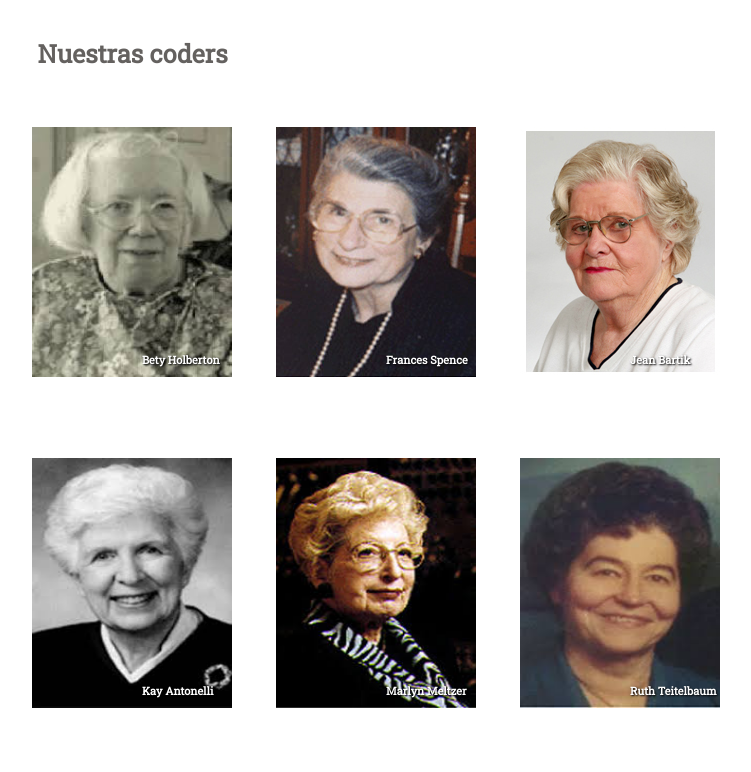
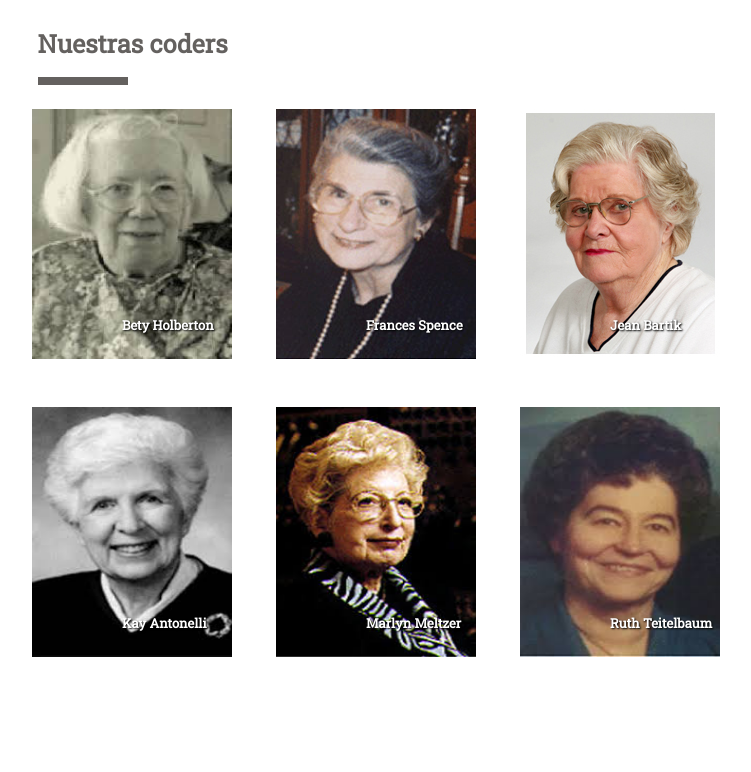
Before and after one commit to aurorex/nuestras-coders, a plain HTML site: page index.html in a window 1280 px wide. Shown: the whole page, without its empty margins (52-803 px from the left). Drawn offline with Linux system fonts and the light colour scheme.

Commit message:
agregando archivo README,nuevos estilos en css

```diff
--- a/css/main.css
+++ b/css/main.css
@@ -1,45 +1,52 @@
 body{
-  box-sizing: border-box;
-  margin: 0;
-  padding:0;
+  box-sizing: border-box;/*modificar las propiedades por defecto del elemento bloque body*/
+  margin: 0;/*eliminamos margen*/
+  padding:0;/*eliminamos padding*/
 }
 
 
-h1{
-  font-size:25px ;
-  font-family:'Roboto Slab', serif ;
-  color:#64615F;
-  padding: 20px;
+h1{/*agregamos estilos anuestra etiqueta h1*/
+  font-size:25px ;/*tamaño de letra*/
+  font-family:'Roboto Slab', serif ;/*tipo de familia del texto*/
+  color:#64615F;/*tonalidad de color purpura oscuro*/
+  padding-top: 10px;
   padding-left: 7%;
+}
+.box{/*selector clase*/
+  width: 90px;
+  height: 8px;
+  margin-left:7%;
+  margin-bottom: 20px;
+  background: #64615F;
 }
 
 main{
   margin-left:5%;
-  overflow-x: scroll;
   width:73%;
 
 }
 
 div{
-  display: inline-block;
+  display: inline-block;/*le indicamos que se comporte como un elemento de linea sin dejar de ser elemento de bloque*/
 
 }
 
 img{
-  position: relative;
-  width:200px;
-  height:250px;
-  padding:20px ;
+  width:200px;/*ancho de la imagen*/
+  height:250px;/*altura de la imagen*/
+  padding-left: 20px ;/*damos una misma cantida de pixeles al padding en ambos lados para poder centrar las imagenes y crear una separacion analoga entre ellas*/
+  padding-right: 20PX;
+  padding-bottom: 0;/*eliminamos el padding inferior*/
 
 }
 
 p{
-  position: relative;
-  bottom:60px;
-  left: 130px;
-  font-size: 11px;
-  font-family:'Roboto Slab', serif ;
-  text-shadow: 1px 1px 2px #000;
-  color: #fff;
+  position: relative;/*posicion relativa para poder cambiar de posicion fnal al elemento*/
+  bottom:60px;/*espacio dejado en la parte inferior*/
+  left: 110px;/*espacio dejado a la izquierda*/
+  font-size: 13px;/*tamaño de letra*/
+  font-family:'Roboto Slab', serif ;/*tipo de familia del texto*/
+  text-shadow: 1px 1px 2px #000;/*crear efecto dimensional en el texto*/
+  color: #fff;/*color blanco*/
 
 }
--- a/index.html
+++ b/index.html
@@ -9,10 +9,11 @@
   <body>
 
     <header>
-        <h1>Nuestras coders</h1>
+        <h1>Nuestras coders</h1><!--título-->
+        <div class="box"></div>
     </header>
 
-      <main>
+      <main><!--indicamos  que su contenido es el más importante de la pagina-->
 
         <div>
           <img src="assets/img/bety-holberton.jpg" alt="bety holberton">
@@ -46,6 +47,7 @@
 
       </main>
 
+    <script type="text/javascript" src="app.js"></script>
 
   </body>
 </html>
```
Also changed, not shown: 1 other file.
